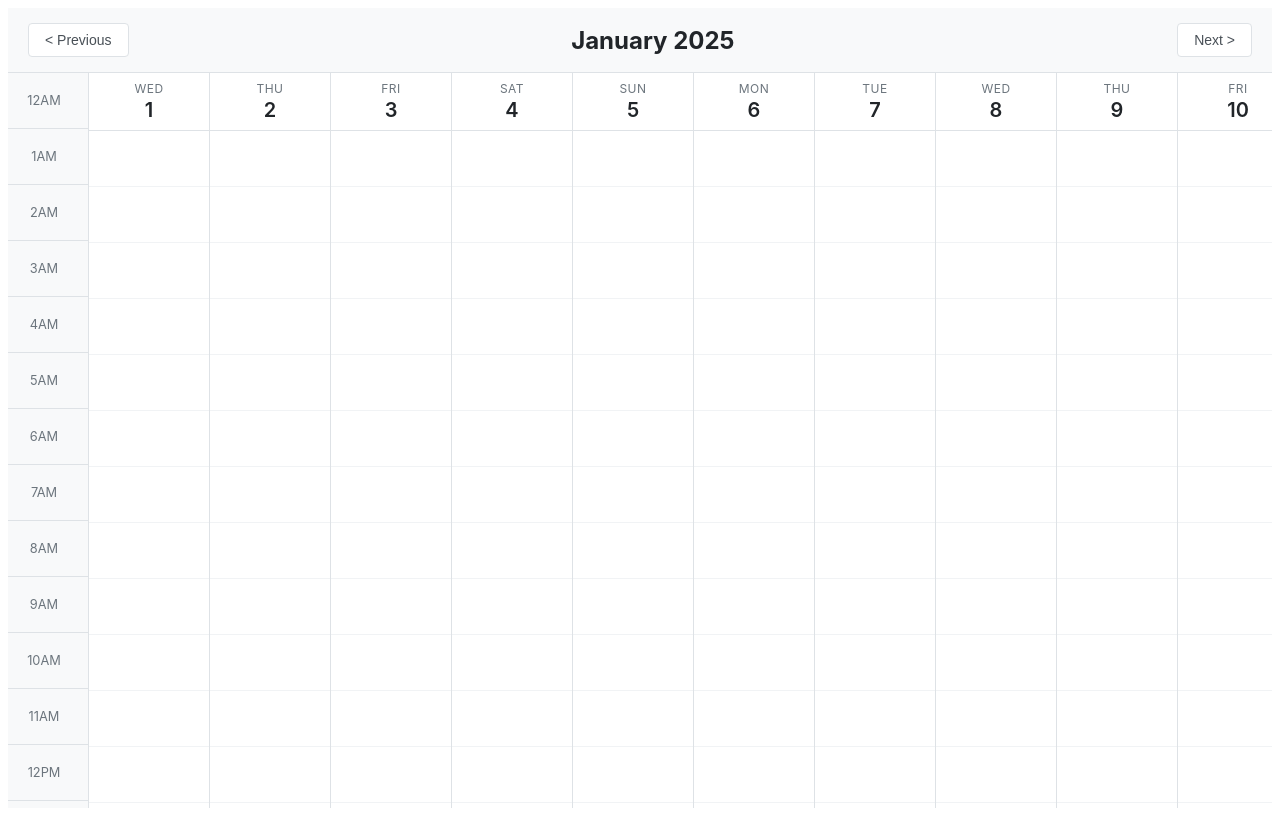
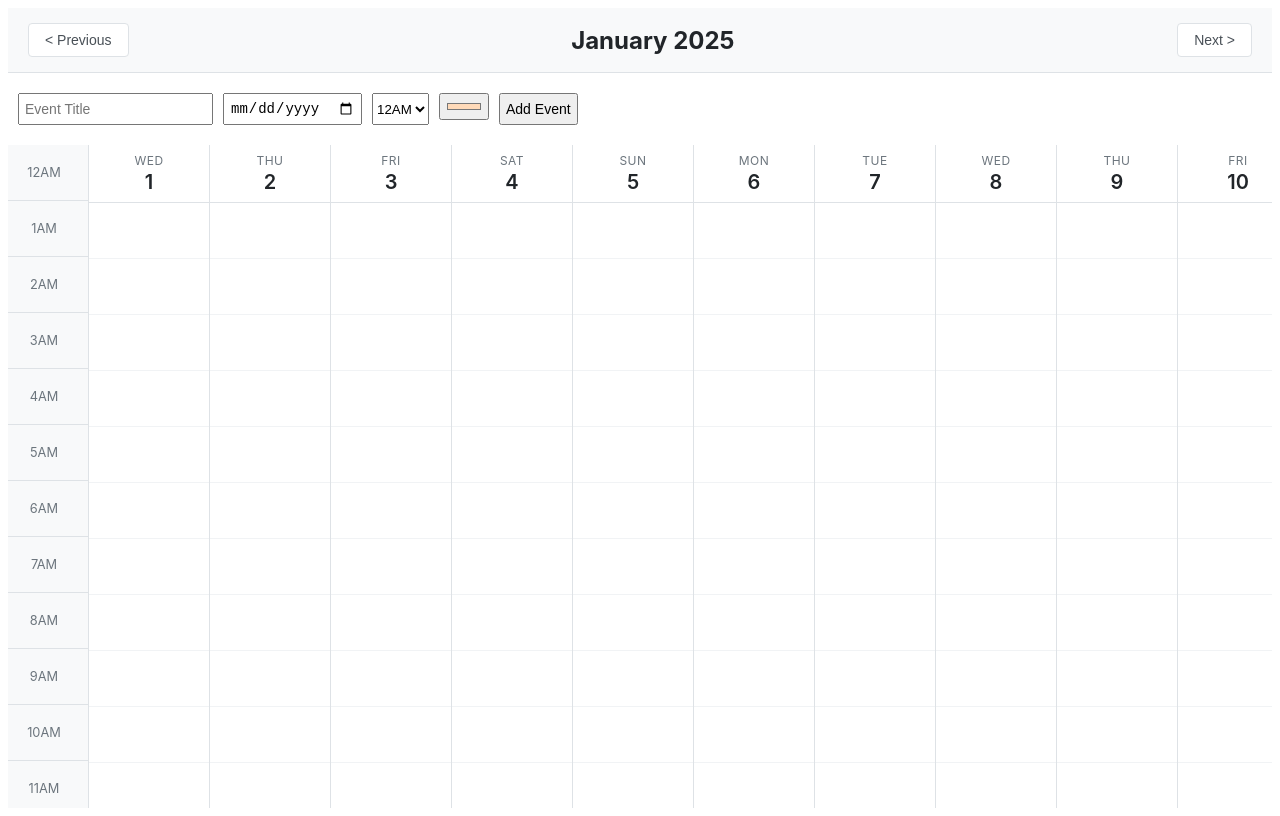
Before and after one commit to AnkittChauhan/TimelineProject, a React (Vite) app: page / in a window 1280 px wide. Built offline with nearby package versions, Linux system fonts and the light colour scheme.

Commit message:
Added create event functionality

```diff
--- a/src/Components/Timeline.css
+++ b/src/Components/Timeline.css
@@ -271,3 +271,17 @@
   position: relative;
   z-index: 1;
 }
+
+.create-event-form {
+  display: flex;
+  gap: 10px;
+  margin: 10px 0;
+  padding: 10px;
+  /* background: #f9f9f9; */
+  border-radius: 5px;
+}
+
+.create-event-form input, .create-event-form button {
+  padding: 5px;
+  font-size: 14px;
+}
--- a/src/Components/TimelineMonthView.jsx
+++ b/src/Components/TimelineMonthView.jsx
@@ -12,8 +12,9 @@ const TimelineMonthView = () => {
   const [currentDate, setCurrentDate] = useState(new Date());
   const [events, setEvents] = useState(generateEvents(currentDate));
   const [resizingEvent, setResizingEvent] = useState(null);
+  const [newEvent, setNewEvent] = useState({ title: "", date: "", time: "", color: "#ffdab9" });
 
-  // Month navigation
+  // Handle month navigation
   const handlePreviousMonth = () => {
     const newDate = addMonths(currentDate, -1);
     setCurrentDate(newDate);
@@ -32,9 +33,9 @@ const TimelineMonthView = () => {
   const daysInMonth = eachDayOfInterval({ start: monthStart, end: monthEnd });
 
   // Time slots from 12 AM to 11 PM
-  const times = Array.from({ length: 24 }, (_, i) => i);
+  const times = Array.from({ length: 24 }, (_, i) => i );
 
-  // Event movement handler
+  // Move event handler
   const moveEvent = (eventId, newDay, newTime) => {
     setEvents((prevEvents) =>
       prevEvents.map((event) =>
@@ -49,70 +50,52 @@ const TimelineMonthView = () => {
     );
   };
 
-  // Event resizing handler
-  const handleResize = (eventId, direction, e) => {
-    e.preventDefault();
-    setResizingEvent(eventId);
+  // Create a new event
+  const handleCreateEvent = () => {
+    if (!newEvent.title || !newEvent.date || !newEvent.time) return;
 
-    const startX = e.pageX;
-    const startY = e.pageY;
+    const eventDate = new Date(newEvent.date);
+    const eventStart = setHours(setMinutes(eventDate, 0), parseInt(newEvent.time, 10));
+    const eventEnd = new Date(eventStart.getTime() + 60 * 60000); // 1-hour event
 
-    setEvents((prevEvents) =>
-      prevEvents.map((ev) =>
-        ev.id === eventId
-          ? {
-              ...ev,
-              originalStart: ev.start,
-              originalEnd: ev.end,
-            }
-          : ev
-      )
-    );
-
-    const handleMouseMove = (e) => {
-      setEvents((prevEvents) =>
-        prevEvents.map((ev) => {
-          if (ev.id === eventId) {
-            let newStart = ev.originalStart;
-            let newEnd = ev.originalEnd;
-
-            if (direction === "vertical") {
-              const diffY = e.pageY - startY;
-              const minutesDiff = Math.round(diffY / 5) * 5; // Adjusting step size
-              newEnd = new Date(ev.originalEnd.getTime() + minutesDiff * 60000);
-            } else if (direction === "horizontal") {
-              const diffX = e.pageX - startX;
-              const hoursDiff = Math.round(diffX / 50); // Adjust step size for resizing
-              newEnd = new Date(ev.originalEnd.getTime() + hoursDiff * 3600000);
-            }
-
-            return { ...ev, start: newStart, end: newEnd };
-          }
-          return ev;
-        })
-      );
+    const newEventData = {
+      id: events.length + 1,
+      title: newEvent.title,
+      start: eventStart,
+      end: eventEnd,
+      color: newEvent.color,
     };
 
-    const handleMouseUp = () => {
-      window.removeEventListener("mousemove", handleMouseMove);
-      window.removeEventListener("mouseup", handleMouseUp);
-      setResizingEvent(null);
-    };
-
-    window.addEventListener("mousemove", handleMouseMove);
-    window.addEventListener("mouseup", handleMouseUp);
+    setEvents([...events, newEventData]);
+    setNewEvent({ title: "", date: "", time: "", color: "#ffdab9" });
   };
-
 
   return (
     <DndProvider backend={HTML5Backend}>
       <div className="timeline-container">
+        {/* Navigation */}
         <div className="month-header">
           <button onClick={handlePreviousMonth} className="nav-button">&lt; Previous</button>
           <h2>{format(currentDate, "MMMM yyyy")}</h2>
           <button onClick={handleNextMonth} className="nav-button">Next &gt;</button>
         </div>
 
+        {/* Create Event Form */}
+        <div className="create-event-form">
+          <input type="text" placeholder="Event Title" value={newEvent.title} onChange={(e) => setNewEvent({ ...newEvent, title: e.target.value })} />
+          <input type="date" value={newEvent.date} onChange={(e) => setNewEvent({ ...newEvent, date: e.target.value })} />
+          <select value={newEvent.time} onChange={(e) => setNewEvent({ ...newEvent, time: e.target.value })}>
+            {times.map((time) => (
+              <option key={time} value={time}>
+                {format(setHours(new Date(), time), "ha")}
+              </option>
+            ))}
+          </select>
+          <input type="color" value={newEvent.color} onChange={(e) => setNewEvent({ ...newEvent, color: e.target.value })} />
+          <button onClick={handleCreateEvent}>Add Event</button>
+        </div>
+
+        {/* Timeline Grid */}
         <div className="timeline-grid">
           <div className="time-column">
             {times.map((time) => (
@@ -123,14 +106,7 @@ const TimelineMonthView = () => {
           </div>
 
           {daysInMonth.map((day) => (
-            <DayColumn
-              key={day.toISOString()}
-              day={day}
-              times={times}
-              events={events}
-              moveEvent={moveEvent}
-              onResize={handleResize}
-            />
+            <DayColumn key={day.toISOString()} day={day} times={times} events={events} moveEvent={moveEvent} />
           ))}
         </div>
       </div>
@@ -138,7 +114,7 @@ const TimelineMonthView = () => {
   );
 };
 
-const DraggableEvent = ({ event, onResize }) => {
+const DraggableEvent = ({ event }) => {
   const [{ isDragging }, drag] = useDrag(() => ({
     type: ItemTypes.EVENT,
     item: { id: event.id },
@@ -169,20 +145,6 @@ const DraggableEvent = ({ event, onResize }) => {
           {format(event.start, "HH:mm")} - {format(event.end, "HH:mm")}
         </div>
       </div>
-      <div
-        className="resize-handle vertical"
-        onMouseDown={(e) => {
-          e.stopPropagation();
-          onResize(event.id, "vertical", e);
-        }}
-      />
-      <div
-        className="resize-handle horizontal"
-        onMouseDown={(e) => {
-          e.stopPropagation();
-          onResize(event.id, "horizontal", e);
-        }}
-      />
     </div>
   );
 };
@@ -197,15 +159,11 @@ const TimeCell = ({ time, day, moveEvent }) => {
   }));
 
   return (
-    <div
-      ref={drop}
-      className="time-cell"
-      style={{ background: isOver ? "#f0f0f0" : "transparent" }}
-    />
+    <div ref={drop} className="time-cell" style={{ background: isOver ? "#f0f0f0" : "transparent" }} />
   );
 };
 
-const DayColumn = ({ day, times, events, moveEvent, onResize }) => {
+const DayColumn = ({ day, times, events, moveEvent }) => {
   return (
     <div className="day-column" style={{ position: "relative" }}>
       <div className="day-header">
@@ -219,44 +177,15 @@ const DayColumn = ({ day, times, events, moveEvent, onResize }) => {
         ))}
       </div>
 
-      {events
-        .filter((event) => isSameDay(event.start, day))
-        .map((event) => (
-          <DraggableEvent key={event.id} event={event} onResize={onResize} />
-        ))}
+      {events.filter((event) => isSameDay(event.start, day)).map((event) => (
+        <DraggableEvent key={event.id} event={event} />
+      ))}
     </div>
   );
 };
 
 const generateEvents = (currentDate) => {
-  const year = currentDate.getFullYear();
-  const month = currentDate.getMonth();
-
-  return [
-    {
-      id: 1,
-      title: "Team Meeting",
-      start: new Date(year, month, 15, 9, 30),
-      end: new Date(year, month, 15, 11, 0),
-      color: "#ffdab9",
-    },
-    {
-      id: 2,
-      title: "Client Call",
-      start: new Date(year, month, 20, 14, 0),
-      end: new Date(year, month, 20, 15, 0),
-      color: "#b9ffda",
-    },
-    {
-      id: 3,
-      title: "Workshop",
-      start: new Date(year, month, 25, 10, 0),
-      end: new Date(year, month, 25, 16, 0),
-      color: "#dab9ff",
-    },
-
-  // Tests
-  ];
+  return [];
 };
 
 export default TimelineMonthView;
```
